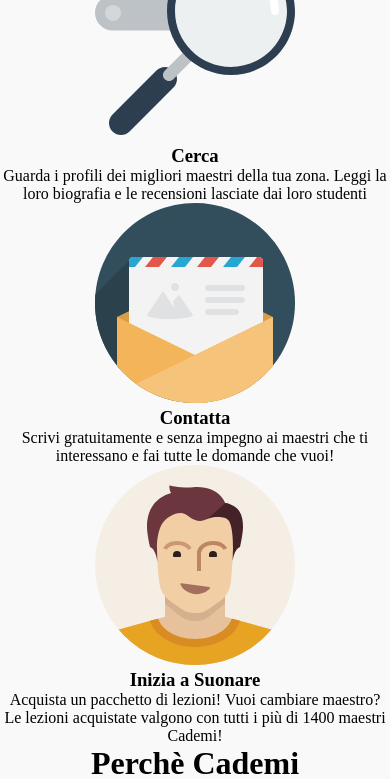
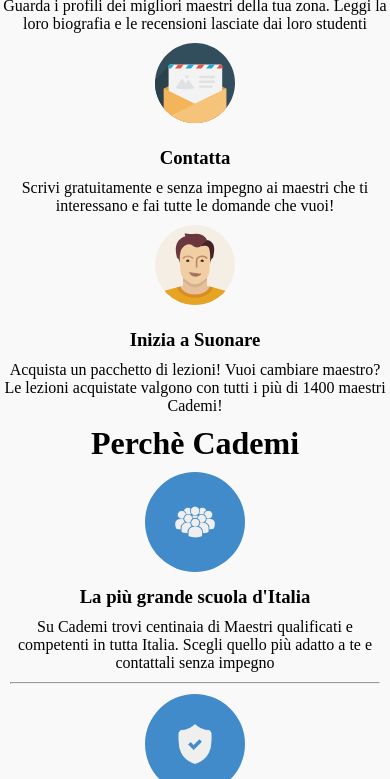
Before and after one commit to davidevignozzi/html-css-resp-wannabe-12bool, a plain HTML site: page index.html in a window 390 px wide. Shown: the part 675-1454 px from the top of the page. Drawn offline with Linux system fonts and the light colour scheme.

Commit message:
Padding, Margin, Img size in media q

```diff
--- a/css/style.css
+++ b/css/style.css
@@ -2,18 +2,28 @@
 /* BLOCCO LEZIONI */
 #lezioni {
   text-align: center;
+  margin-top: 30px;
 }
-
+#lezioni h1,h3,img{
+  padding: 15px;
+}
 /* BLOCCO STEPS */
 #steps {
   text-align: center;
 }
-
+#steps h1,h3,img{
+  padding: 15px;
+}
 /* BLOCCO PERCHE */
 #why {
   text-align: center;
 }
-
+#why h1,h3,img{
+  padding: 15px;
+}
+#why hr{
+  margin: 15px;
+}
 #why .container img {
   background-color: #428bca;
   border-radius: 50%;
@@ -28,3 +38,29 @@
 img {
   height: 200px;
 }
+
+/* MEDIA */
+/* MD */
+@media screen and (max-width: 991px){
+  img{
+    height: 150px
+  }
+}
+/* XS */
+@media screen and (max-width: 767px){
+  #lezioni h1,h3,img{
+    padding: 10px;
+  }
+  #steps h1,h3,img{
+    padding: 10px;
+  }
+  #why h1,h3,img{
+    padding: 10px;
+  }
+  #why hr{
+    margin: 10px;
+  }
+  img{
+    height: 100px;
+  }
+}
```
